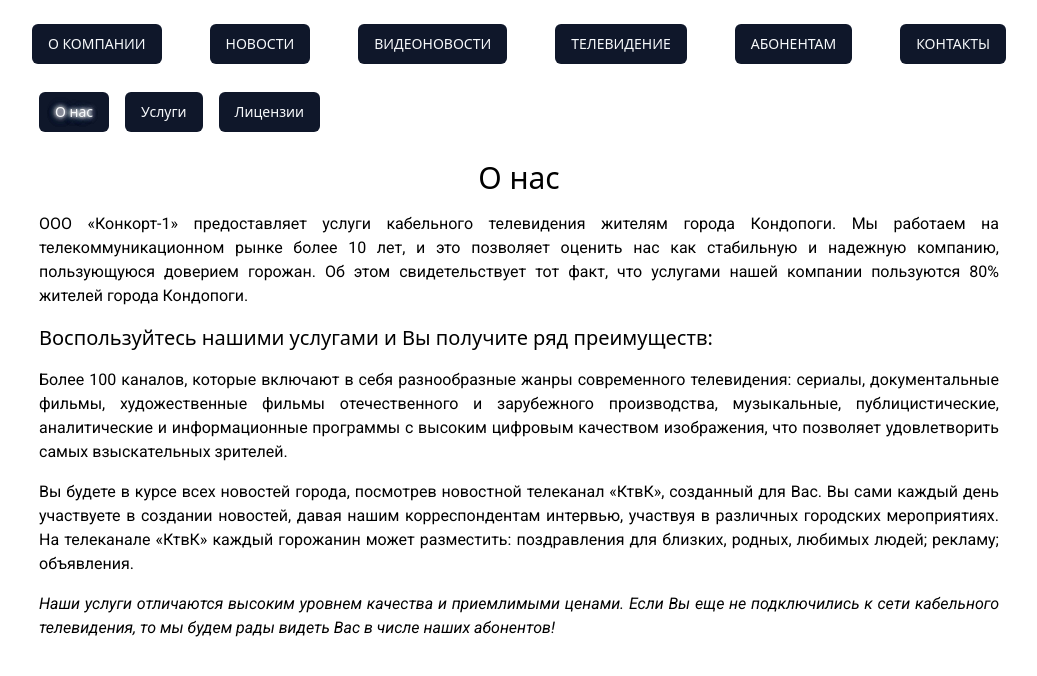
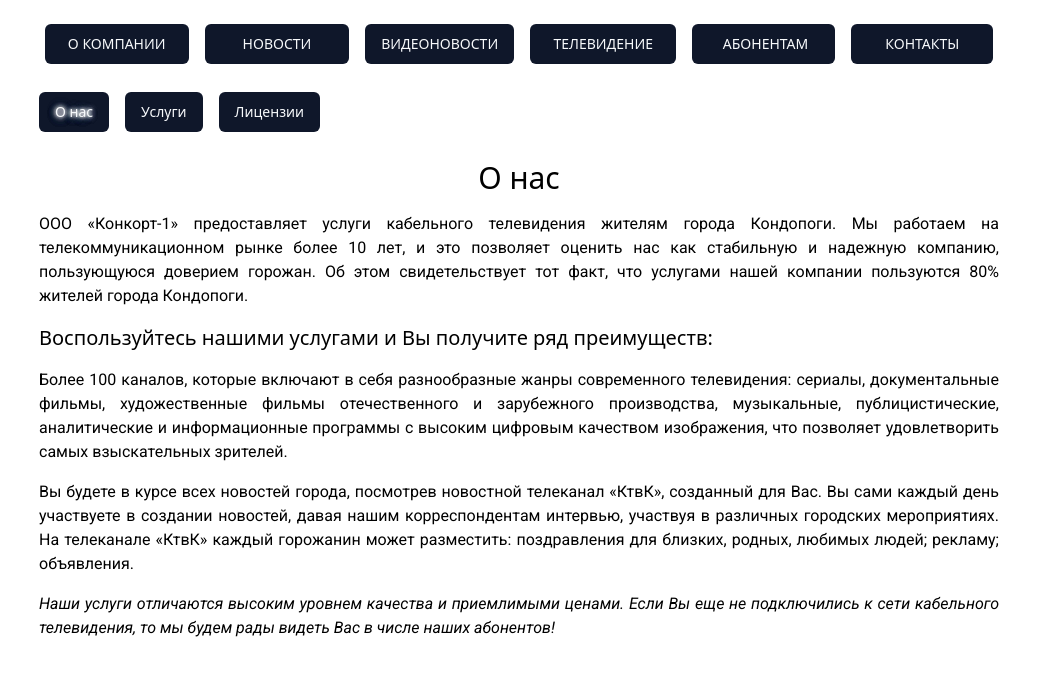
Before and after one commit to neogen22/konkort, a Vue app: page / in a window 1280 px wide. Shown: the top 676 px of the page, without its empty margins (121-1158 px from the left). Built offline with nearby package versions, Linux system fonts and the light colour scheme.

Commit message:
buttons size remastered

```diff
--- a/src/App.vue
+++ b/src/App.vue
@@ -11,14 +11,16 @@
     href="https://fonts.googleapis.com/css2?family=Prata&family=Roboto:ital,wght@0,100;0,300;0,400;0,500;0,700;0,900;1,100;1,300;1,400;1,500;1,700;1,900&display=swap"
     rel="stylesheet"
   />
-  <div class="container mx-auto place-items-center max-w-5xl">
-    <div class="flex flex-column gap-12 mt-6">
-      <Button>О КОМПАНИИ</Button>
-      <Button>НОВОСТИ</Button>
+  <div class="container mx-auto place-items-center max-w-5xl mt-6">
+    <div class="flex flex-wrap justify-around gap-4">
+      <Button>&nbsp;&nbsp;О КОМПАНИИ&nbsp;&nbsp;</Button>
+      <Button
+        >&nbsp;&nbsp;&nbsp;&nbsp;&nbsp;&nbsp;НОВОСТИ&nbsp;&nbsp;&nbsp;&nbsp;&nbsp;&nbsp;</Button
+      >
       <Button>ВИДЕОНОВОСТИ</Button>
-      <Button>ТЕЛЕВИДЕНИЕ</Button>
-      <Button>АБОНЕНТАМ</Button>
-      <Button>КОНТАКТЫ</Button>
+      <Button>&nbsp;&nbsp;ТЕЛЕВИДЕНИЕ&nbsp;&nbsp;</Button>
+      <Button>&nbsp;&nbsp;&nbsp;&nbsp;АБОНЕНТАМ&nbsp;&nbsp;&nbsp;</Button>
+      <Button>&nbsp;&nbsp;&nbsp;&nbsp;&nbsp;КОНТАКТЫ&nbsp;&nbsp;&nbsp;&nbsp;&nbsp;</Button>
     </div>
     <KonkortAbout></KonkortAbout>
   </div>
--- a/src/components/ui/button/index.ts
+++ b/src/components/ui/button/index.ts
@@ -8,27 +8,24 @@
     variants: {
       variant: {
         default: 'bg-primary text-primary-foreground hover:bg-primary/90',
-        destructive:
-          'bg-destructive text-destructive-foreground hover:bg-destructive/90',
-        outline:
-          'border border-input bg-background hover:bg-accent hover:text-accent-foreground',
-        secondary:
-          'bg-secondary text-secondary-foreground hover:bg-secondary/80',
+        destructive: 'bg-destructive text-destructive-foreground hover:bg-destructive/90',
+        outline: 'border border-input bg-background hover:bg-accent hover:text-accent-foreground',
+        secondary: 'bg-secondary text-secondary-foreground hover:bg-secondary/80',
         ghost: 'hover:bg-accent hover:text-accent-foreground',
-        link: 'text-primary underline-offset-4 hover:underline',
+        link: 'text-primary underline-offset-4 hover:underline'
       },
       size: {
         default: 'h-10 px-4 py-2',
         sm: 'h-9 rounded-md px-3',
         lg: 'h-11 rounded-md px-8',
-        icon: 'h-10 w-10',
-      },
+        icon: 'h-10 w-10'
+      }
     },
     defaultVariants: {
       variant: 'default',
-      size: 'default',
-    },
-  },
+      size: 'default'
+    }
+  }
 )
 
 export type ButtonVariants = VariantProps<typeof buttonVariants>
```
